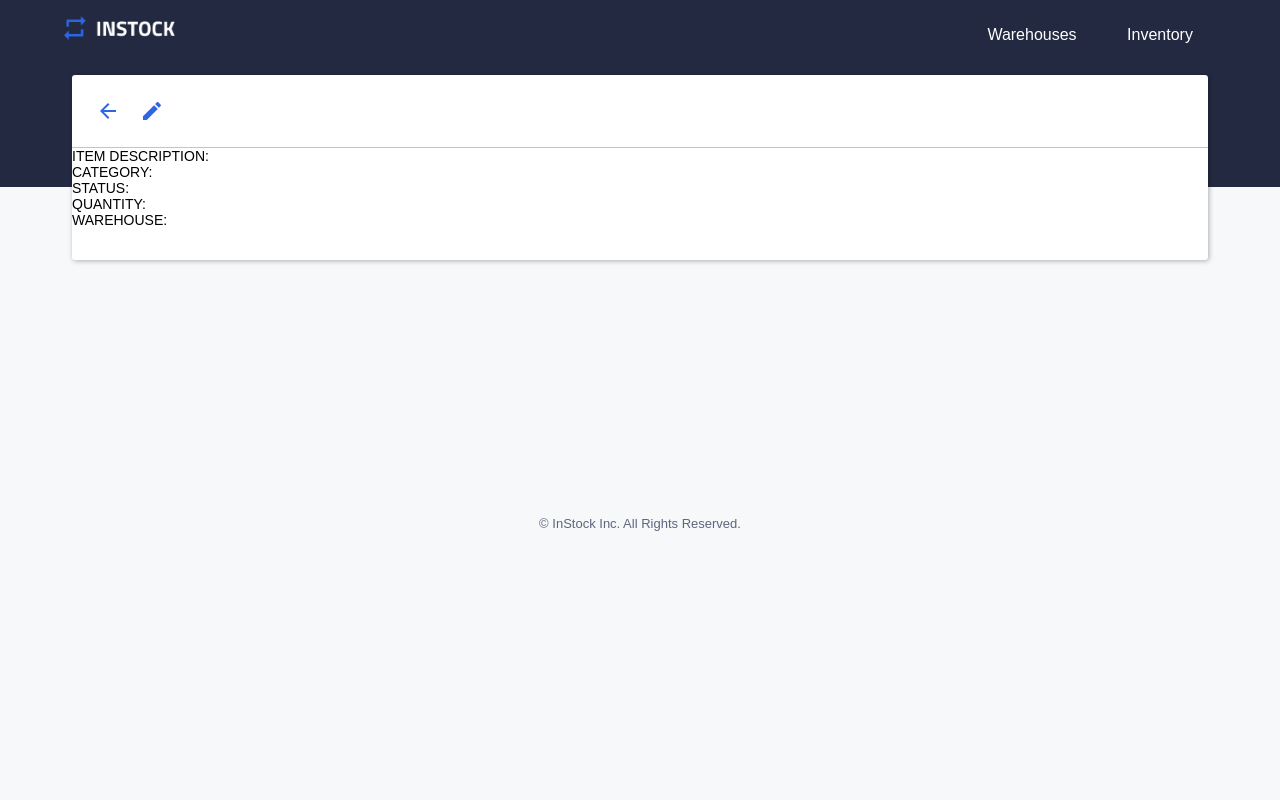
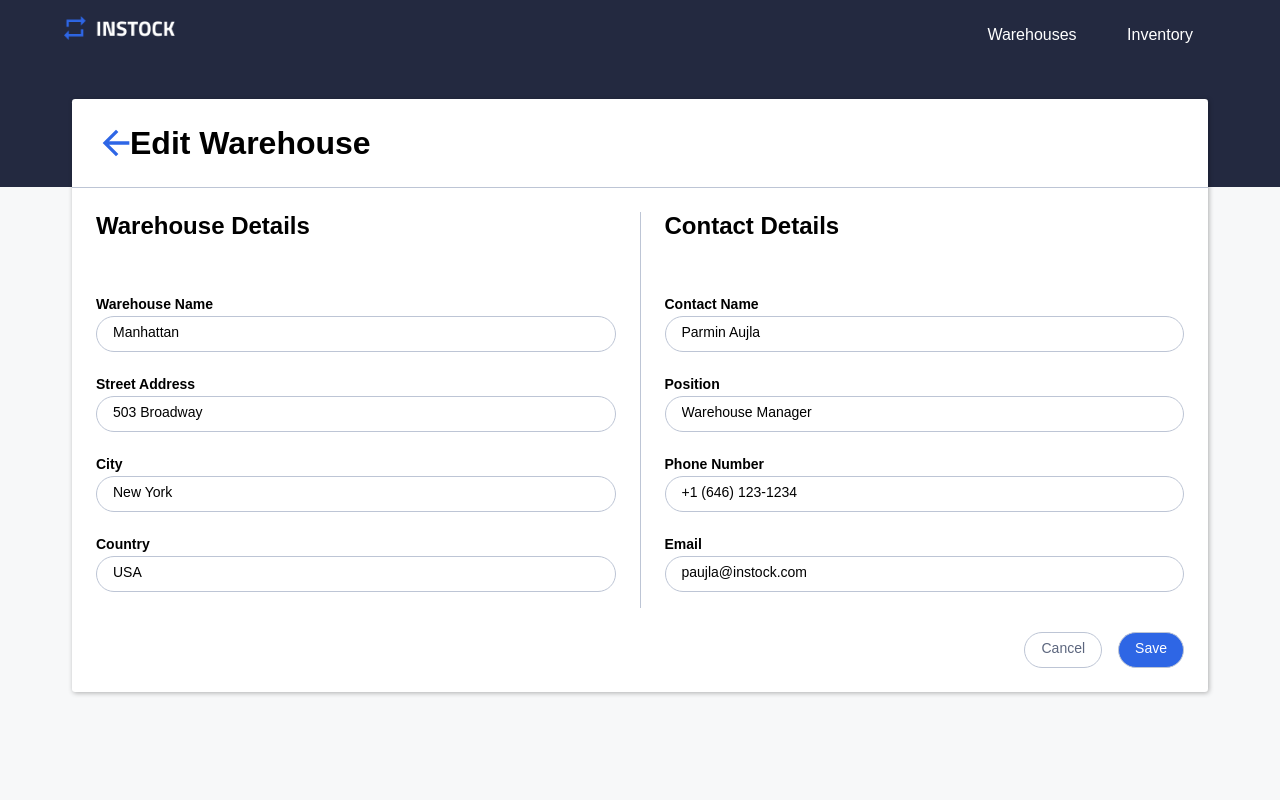
Before and after one commit to sowmya-malur/mountain-beaver-instock-client, a React (Create React App) app in the folder mountain-beaver-client/: page / in a window 1280 px wide. Shown: the top 800 px of the page. Built offline with nearby package versions, Linux system fonts and the light colour scheme; no server answers; a web font is replaced by a local one.

Commit message:
Add error handling and connect to backend to update

```diff
--- a/mountain-beaver-client/src/pages/EditWarehousePage/EditWarehousePage.jsx
+++ b/mountain-beaver-client/src/pages/EditWarehousePage/EditWarehousePage.jsx
@@ -3,10 +3,22 @@ import erroricon from "../../assets/icons/error-24px.svg";
 import "../EditWarehousePage/EditWarehousePage.scss";
 
 import { Link, useNavigate } from "react-router-dom";
-import { useState, useRef } from "react";
+import { useState, useRef, useEffect } from "react";
 import axios from "axios";
 
-function EditWarehousePage({ wareHouseId}) {
+function EditWarehousePage({ warehouse }) {
+  // TODO: will get warehouse object with id for the row that was clicked to edit from Warehouses Page
+  // const warehouse = {
+  //     id: 1,
+  //     warehouse_name: "Manhattan",
+  //     address: "503 Broadway",
+  //     city: "New York",
+  //     country: "USA",
+  //     contact_name: "Parmin Aujla",
+  //     contact_position: "Warehouse Manager",
+  //     contact_phone: "+1 (646) 123-1234",
+  //     contact_email: "paujla@instock.com",
+  //   };
   // Initialize hooks
   const navigate = useNavigate();
   const errorMessage = "This field is required";
@@ -21,6 +33,7 @@ function EditWarehousePage({ wareHouseId}) {
   const [phoneNumber, setPhoneNumber] = useState("");
   const [email, setEmail] = useState("");
   const [errors, setErrors] = useState({});
+  const [notFound, setNotFound] = useState(false);
   const [activeFields, setActiveFields] = useState({
     wareHouseName: false,
     streetAddress: false,
@@ -31,6 +44,19 @@ function EditWarehousePage({ wareHouseId}) {
     phoneNumber: false,
     email: false,
   });
+
+  useEffect(() => {
+    if (warehouse) {
+      setWareHouseName(warehouse.warehouse_name);
+      setStreetAddress(warehouse.address);
+      setCity(warehouse.city);
+      setCountry(warehouse.country);
+      setContactName(warehouse.contact_name);
+      setPosition(warehouse.contact_position);
+      setPhoneNumber(warehouse.contact_phone);
+      setEmail(warehouse.contact_email);
+    }
+  }, [warehouse]);
 
   // Set refs for all the form fields to focus
   const formRef = useRef();
@@ -129,20 +155,20 @@ function EditWarehousePage({ wareHouseId}) {
       if (phoneNumber.trim() === "") {
         phoneRef.current.focus();
         formErrors.phoneNumber = errorMessage;
-      } else if (!/^\+?[1-9]\d{1,14}$/.test(phoneNumber.trim())) {
+      } else if (
+        !/^\+\d{1}\s\(\d{3}\)\s\d{3}-\d{4}$/.test(phoneNumber.trim())
+      ) {
         // Verify for format: +1 (xxx) xxx-xxxx
         phoneRef.current.focus();
-        formErrors.phoneNumber = "Invalid phone number format.";
+        formErrors.phoneNumber =
+          "Invalid phone number format. Ex: +1 (xxx) xxx-xxxx";
       }
       if (email.trim() === "") {
         emailRef.current.focus();
         formErrors.email = errorMessage;
-      } else if (
-        // Verify for format: @
-        !/^[^\s@]+@[^\s@]+\.[^\s@]+$/.test(email.trim())
-      ) {
+      } else if (!/^[^\s@]+@[^\s@]+\.[a-zA-Z]{2,}$/.test(email.trim())) {
         emailRef.current.focus();
-        formErrors.email = "Invalid email format";
+        formErrors.email = "Invalid email format. Ex: example@example.com";
       }
 
       // Update state with form errors
@@ -152,7 +178,7 @@ function EditWarehousePage({ wareHouseId}) {
 
       // If there are no errors, submit the form
       if (Object.keys(formErrors).length === 0) {
-        const newWareHouse = {
+        const updateWareHouse = {
           warehouse_name: wareHouseName,
           address: streetAddress,
           city: city,
@@ -163,25 +189,29 @@ function EditWarehousePage({ wareHouseId}) {
           contact_email: email,
         };
 
-        // POST request to backend API
-        const response = await axios.post(
-          `${process.env.REACT_APP_BACKEND_URL}/api/warehouses/`,
-          newWareHouse
+        // PUT request to backend API
+        const response = await axios.put(
+          `${process.env.REACT_APP_BACKEND_URL}/api/warehouses/${warehouse.id}`,
+          updateWareHouse
         );
 
-        if (response.status === 201) {
-          alert("Warehouse updated successfully");
-
+        if (response.status === 200) {
+          console.log("Warehouse updated successfully"); //TODO:
+          setNotFound(false);
           // Reset form fields and clear errors
           resetForm();
-
           navigate("/");
-        } else if (response.status === 404) {
-          alert("Error updating new warehouse.");
         }
       }
     } catch (error) {
-      console.error("Error updating new warehouse:", error);
+      // Handle any errors during the API call
+      if (error.response && error.response.status === 404) {
+        // If inventory item not found, set notFound state to true
+        setNotFound(true);
+        console.error("Warehouse not found");
+      } else {
+        console.error("Error updating warehouse", error);
+      }
     }
   };
 
@@ -207,9 +237,8 @@ function EditWarehousePage({ wareHouseId}) {
           <Link to="/" className="edit-warehouse__arrow-back">
             <img src={backarrow} alt="back arrow icon" />
           </Link>
-          <h1 className="edit-warehouse__title">Add New Warehouse</h1>
+          <h1 className="edit-warehouse__title">Edit Warehouse</h1>
         </div>
-
         <form
           className="edit-warehouse__form"
           id="edit-warehouse-form"
@@ -431,6 +460,14 @@ function EditWarehousePage({ wareHouseId}) {
             </button>
           </div>
         </form>
+        {notFound ? (
+          <div className="edit-warehouse__error-message edit-warehouse__error-message--align">
+            <img src={erroricon} alt="error icon" />
+            <p>Warehouse not found</p>
+          </div>
+        ) : (
+          ""
+        )}
       </div>
     </section>
   );
--- a/mountain-beaver-client/src/pages/EditWarehousePage/EditWarehousePage.scss
+++ b/mountain-beaver-client/src/pages/EditWarehousePage/EditWarehousePage.scss
@@ -10,11 +10,12 @@
   position: relative;
   z-index: 1;
   top: -3.2rem;
-  border-radius: 0.6rem;
+  border-radius: 0.2rem;
 
   @include tablet {
     margin: $tablet-margin;
     top: -7rem;
+    // border-radius: 0.6rem;
   }
 
   @include desktop {
@@ -110,7 +111,6 @@
     @include tablet {
       font-size: $tablet-font-size-label-button;
       height: $element-tablet-height;
-
     }
     &--error {
       border: 0.063rem solid $color-error;
@@ -134,6 +134,11 @@
     padding-top: 0.25rem;
     @include tablet {
       font-size: $tablet-font-size-body-small;
+    }
+
+    &--align {
+      padding: 0.5rem 0 1rem 0;
+      justify-content: center;
     }
   }
 
--- a/mountain-beaver-client/src/pages/HomePage/HomePage.jsx
+++ b/mountain-beaver-client/src/pages/HomePage/HomePage.jsx
@@ -1,12 +1,26 @@
 import AddWarehousePage from "../AddWarehousePage/AddWarehousePage";
+import EditWarehousePage from "../EditWarehousePage/EditWarehousePage";
 import InventoryDetails from "../InventoryDetails/InventoryDetails";
 // TODO: Placeholder content to test the app. Replace with WareHousesPage
 function HomePage() {
+  //TODO: remove this code when integrating
+  const warehouse = {
+    id: 30,
+    warehouse_name: "Manhattan",
+    address: "503 Broadway",
+    city: "New York",
+    country: "USA",
+    contact_name: "Parmin Aujla",
+    contact_position: "Warehouse Manager",
+    contact_phone: "+1 (646) 123-1234",
+    contact_email: "paujla@instock.com",
+  };
     return (
         <>
           <main className="main">
             {/* <AddWarehousePage/> */}
-            <InventoryDetails inventoryId={71}/>
+            {/* <InventoryDetails inventoryId={71}/> */}
+            <EditWarehousePage warehouse={warehouse}/>
           </main>
         </>
     );
```
